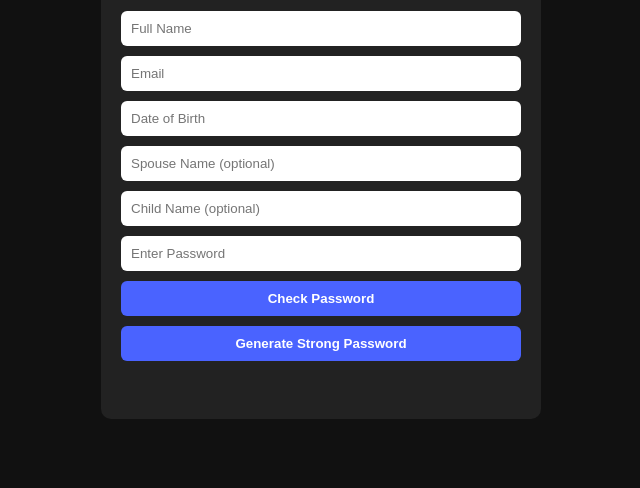
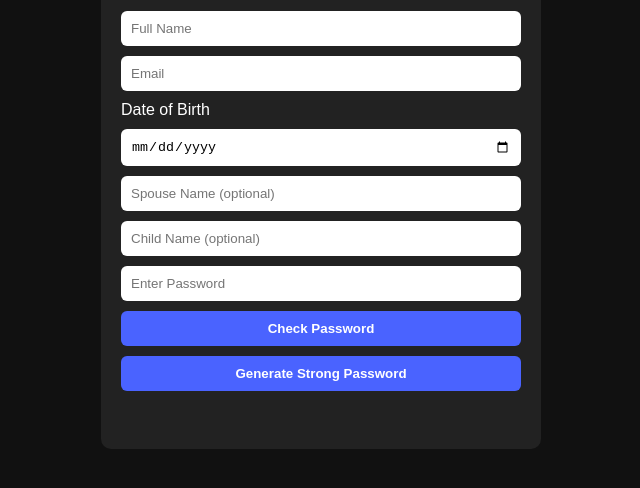
Before and after one commit to yoshikk767/pwdgen, a plain HTML site: page index.html in a window 1280 px wide. Shown: the part 184-672 px from the top of the page, without its empty margins (319-959 px from the left). Drawn offline with Linux system fonts and the light colour scheme.

Commit message:
Update index.html

```diff
--- a/index.html
+++ b/index.html
@@ -12,7 +12,11 @@
 
     <input id="name" placeholder="Full Name">
     <input id="email" placeholder="Email">
-    <input id="dob" placeholder="Date of Birth">
+
+    <!-- Date picker -->
+    <label>Date of Birth</label>
+    <input id="dob" type="date">
+
     <input id="spouse" placeholder="Spouse Name (optional)">
     <input id="child" placeholder="Child Name (optional)">
 
```
